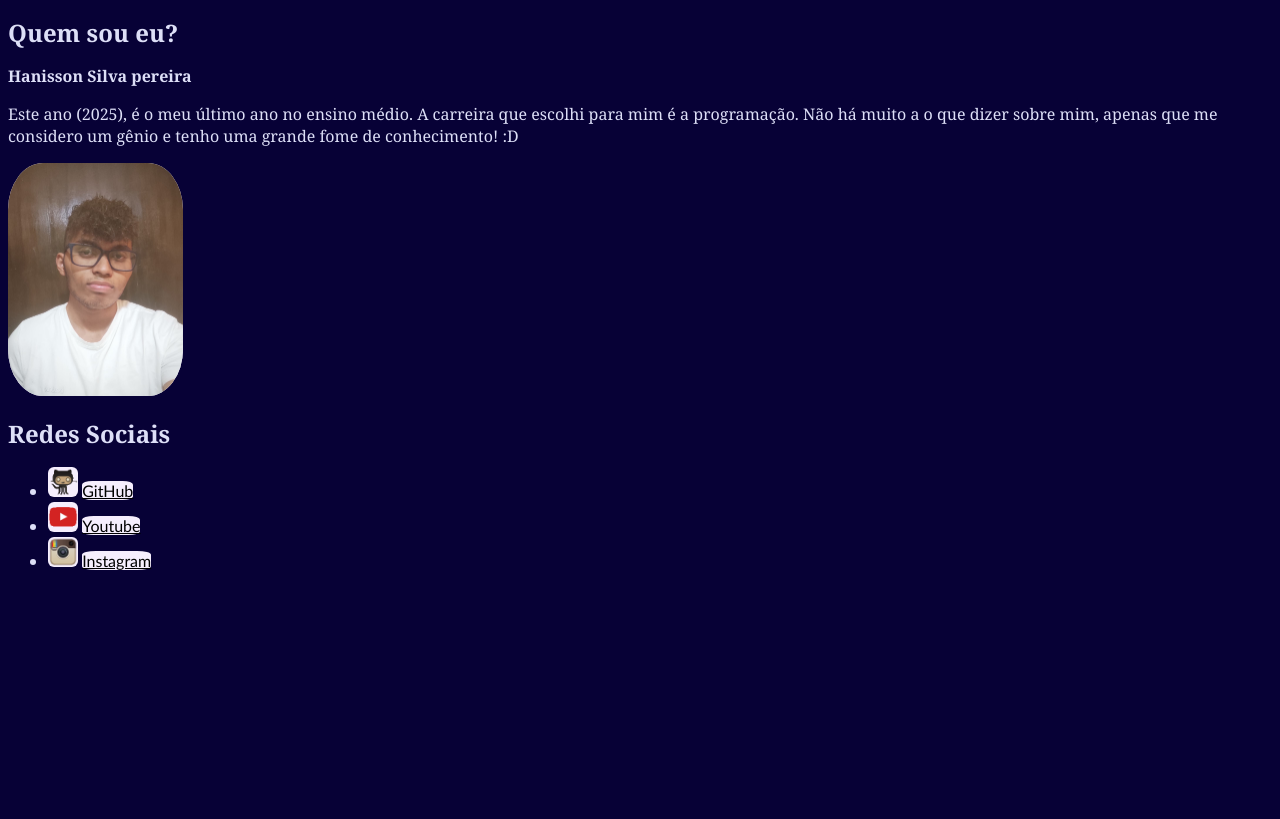
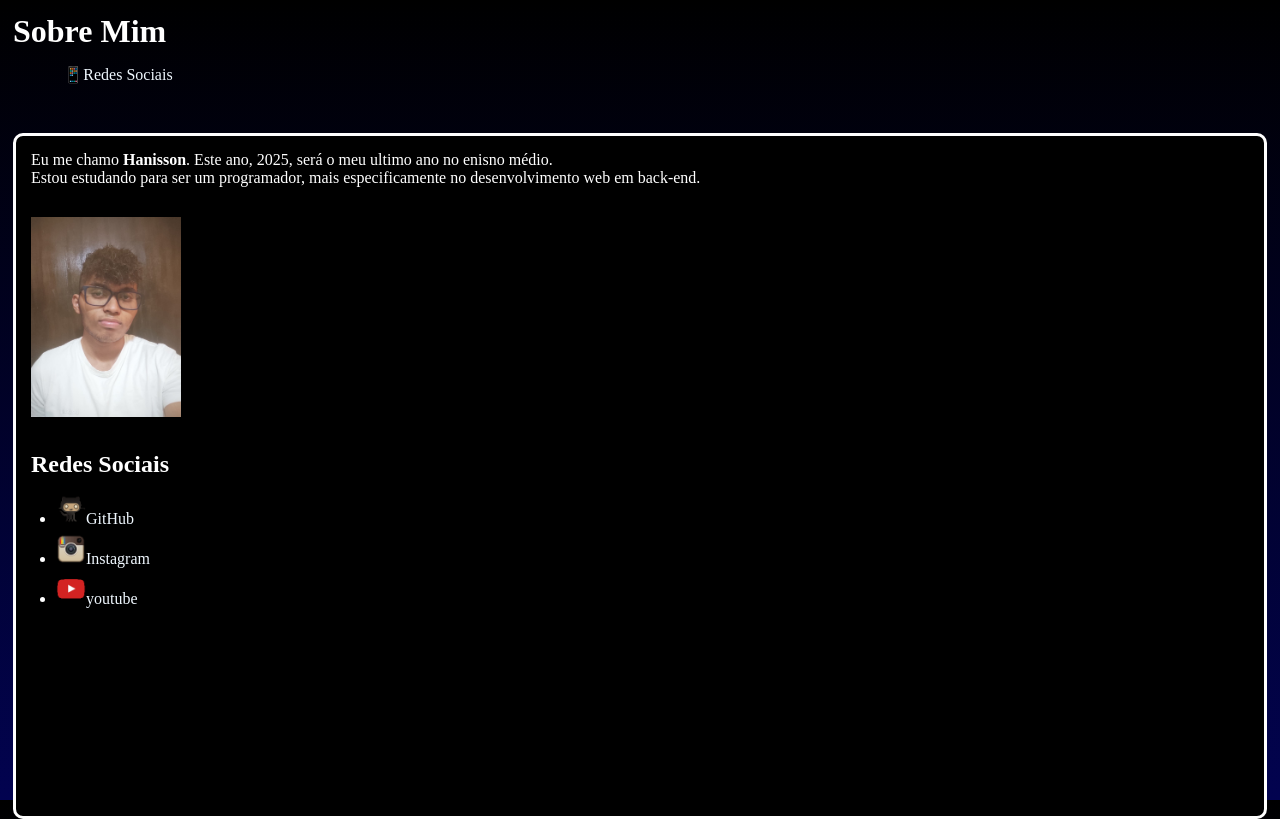
Before and after one commit to Rikatoki/meu-site, a plain HTML site: page index.html in a window 1280 px wide. Drawn offline with Linux system fonts and the light colour scheme.

Commit message:
site 0.2

```diff
--- a/index.html
+++ b/index.html
@@ -3,32 +3,34 @@
 <head>
     <meta charset="UTF-8">
     <meta name="viewport" content="width=device-width, initial-scale=1.0">
-    <link rel="shortcut icon" href="https://icons.iconarchive.com/icons/github/octicons/256/feed-discussion-16-icon.png" type="image/x-icon">
     <link rel="stylesheet" href="style.css">
-    <title>Redes Sociais</title>
+    <title>Rikatoki</title>
 </head>
 <body>
-    <h1>Quem sou eu?</h1>
-    <p><strong>Hanisson Silva pereira</strong></p>
-    <p>
-        Este ano (2025), é o meu último ano no ensino médio. A carreira que escolhi para mim é a programação. Não há muito a o que dizer sobre mim, apenas que me considero um gênio e tenho uma grande fome de conhecimento! :D
-    </p>
-    <img src="imagens/hanisson.jpeg" alt="Minha foto" width="175">
-
-    <h1>Redes Sociais</h1>
-    <ul>
-        <li>
-            <img src="imagens/github_cat.png" alt="github_cat" width="30">
-            <a href="https://github.com/Rikatoki" rel="external" target="_blank">GitHub</a>
-        </li>
-        <li>
-            <img src="imagens/youtube_icon.png" alt="youtube_icon" width="30">
-            <a href="https://www.youtube.com/@haniszeker" rel="external" target="_blank">Youtube</a>
-        </li>
-        <li>
-            <img src="imagens/instagram_icon.png" alt="instagram_icon" width="30">
-            <a href="https://www.instagram.com/hanyszeker/" target="_blank">Instagram</a>
-        </li>
-    </ul>
+    <header>
+        <h1 class="header">Sobre Mim</h1>
+        <ul class="header">
+            <li class="atalhos">
+                <a href="#redes">
+                    &#128241;Redes Sociais
+                </a>
+            </li>
+            <li class="atalhos" id="habilidade">
+                <a href="#habilidade">
+                    &#128202;Habilidades
+                </a>
+            </li>
+        </ul>
+    </header>
+    <main>
+        <p class="main">Eu me chamo <strong>Hanisson</strong>. Este ano, 2025, será o meu ultimo ano no enisno médio. <br>Estou estudando para ser um programador, mais especificamente no desenvolvimento web em back-end.</p>
+        <img src="imagens/hanisson.jpeg" alt="Minha image" class="main">
+        <h2 class="main" id="redes">Redes Sociais</h2>
+        <ul>
+            <li><a href="https://github.com/Rikatoki" target="_blank" rel="external"><img src="imagens/github_cat.png" alt="" class="redes">GitHub</a></li>
+            <li><a href="https://www.instagram.com/hanyszeker/" target="_blank" rel="external"><img src="imagens/instagram_icon.png" alt="" class="redes">Instagram</a></li>
+            <li><a href="https://www.youtube.com/@haniszeker" target="_blank" rel="external"><img src="imagens/youtube_icon.png" alt="" class="redes">youtube</a></li>
+        </ul>
+    </main>
 </body>
 </html>
--- a/style.css
+++ b/style.css
@@ -1,18 +1,64 @@
+*{
+    height: 100%;
+}
 body {
-    background-color: rgb(7, 1, 54);
-    color: rgb(221, 223, 247);
-    font-family: Georgia, 'Times New Roman', Times, serif;
-    word-break: normal;
+    background-image: linear-gradient(rgb(0, 0, 0), rgb(2, 3, 80));
+    color: white;
 }
-
-
-a,img{
-    border-radius: 20%;
-    background-color: rgb(245, 238, 253);
-    color: black;
-    font-family: 'Gill Sans', 'Gill Sans MT', Calibri, 'Trebuchet MS', sans-serif;
+header {
+    display: block;
+    height: 15%;
+    width: auto;
+    margin: 0px;
 }
-
-h1 {
-    font-size: x-large;
+main {
+    display: block;
+    border-style: solid;
+    border-radius: 10px;
+    height: 85%;
+    margin: 5px;
+    background-color: black;
 }
+a{
+    color: aliceblue;
+    text-decoration: none;
+}
+img {
+    width: 150px;
+    height: 175px;
+}
+img.redes{
+    width: 30px;
+    height: 30px;
+}
+ul{
+    height: 40px;
+}
+.main {
+    margin: 15px;
+    height: auto;
+}
+.header {
+    display: inline-block;
+    height: auto;
+    margin: 5px;
+}
+ul.header{
+    display: block;
+}
+#habilidade {
+    display: none;
+}
+.atalhos {
+    display: inline-block;
+    height: 20px;
+    width: 120px;
+    margin: 5px;
+    text-align: center;
+}
+a:hover {
+    font-size: large;
+}
+a:visited {
+    font-style: italic;
+}
```
